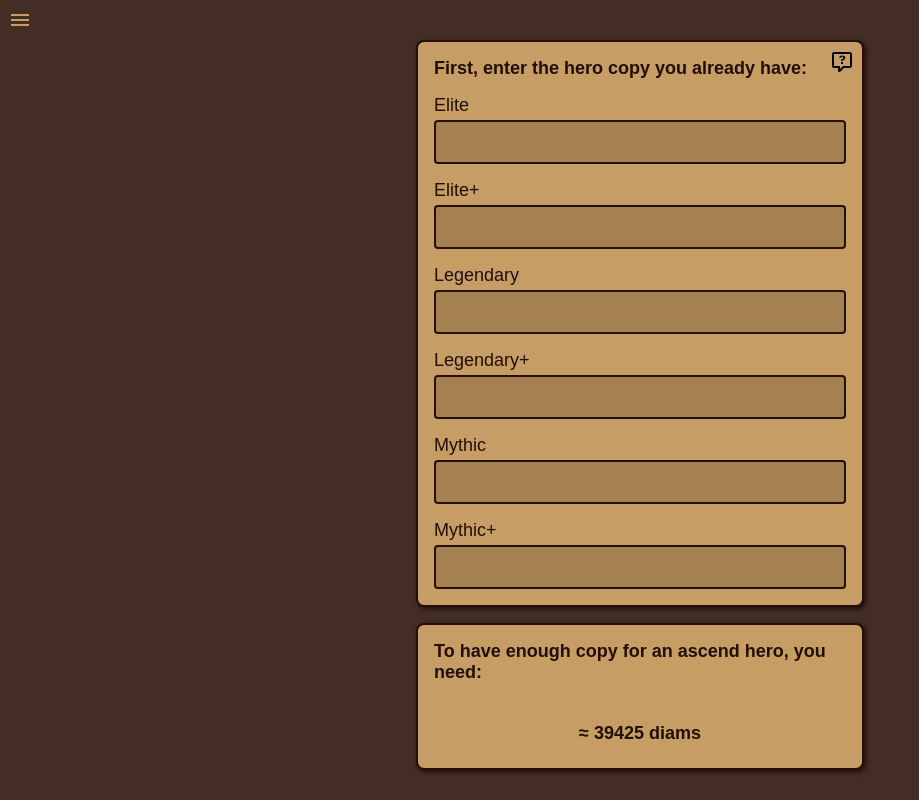
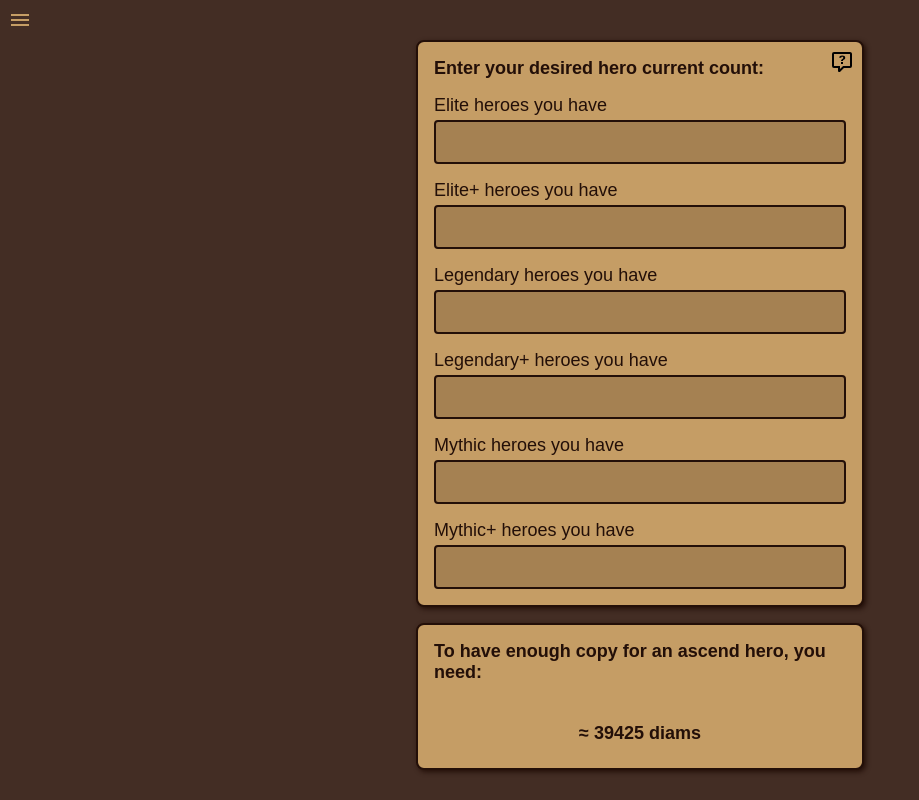
Before and after one commit to brunosabot/afkalc, a React (Create React App) app: page /elite-summon in a window 1280 px wide. Shown: the whole page, without its empty margins (0-919 px from the left). Built offline with nearby package versions, Linux system fonts and the light colour scheme; no server answers; a web font is replaced by a local one.

Commit message:
Change labels and fix inn level

```diff
--- a/src/pages/EliteSummon/EliteSummon.jsx
+++ b/src/pages/EliteSummon/EliteSummon.jsx
@@ -38,14 +38,26 @@ const EliteSummon = () => {
       ) : null}
       <Card>
         <HelpButton onClick={() => setShowHelp(!showHelp)} />
-        <CardTitle>First, enter the hero copy you already have:</CardTitle>
+        <CardTitle>Enter your desired hero current count:</CardTitle>
 
-        <InputField value={elite} label="Elite" onChange={onChange(setElite)} />
-        <InputField value={eliteP} label="Elite+" onChange={onChange(setEliteP)} />
-        <InputField value={legendary} label="Legendary" onChange={onChange(setLegendary)} />
-        <InputField value={legendaryP} label="Legendary+" onChange={onChange(setLegendaryP)} />
-        <InputField value={mythic} label="Mythic" onChange={onChange(setMythic)} />
-        <InputField value={mythicP} label="Mythic+" onChange={onChange(setMythicP)} />
+        <InputField value={elite} label="Elite heroes you have" onChange={onChange(setElite)} />
+        <InputField value={eliteP} label="Elite+ heroes you have" onChange={onChange(setEliteP)} />
+        <InputField
+          value={legendary}
+          label="Legendary heroes you have"
+          onChange={onChange(setLegendary)}
+        />
+        <InputField
+          value={legendaryP}
+          label="Legendary+ heroes you have"
+          onChange={onChange(setLegendaryP)}
+        />
+        <InputField value={mythic} label="Mythic heroes you have" onChange={onChange(setMythic)} />
+        <InputField
+          value={mythicP}
+          label="Mythic+ heroes you have"
+          onChange={onChange(setMythicP)}
+        />
       </Card>
 
       <Card>
--- a/src/pages/HeroList/components/InnField.jsx
+++ b/src/pages/HeroList/components/InnField.jsx
@@ -6,7 +6,7 @@ const InnField = ({ id, setLevel, getValue, isView }) => {
       onChange={setLevel(id, "inn")}
       className="hero-list__number"
       value={getValue(id, "inn")}
-      disabled={getValue(id, "ascend") < 5}
+      disabled={getValue(id, "ascend") < 7}
       readOnly={isView}
       maxLength="1"
     />
```
